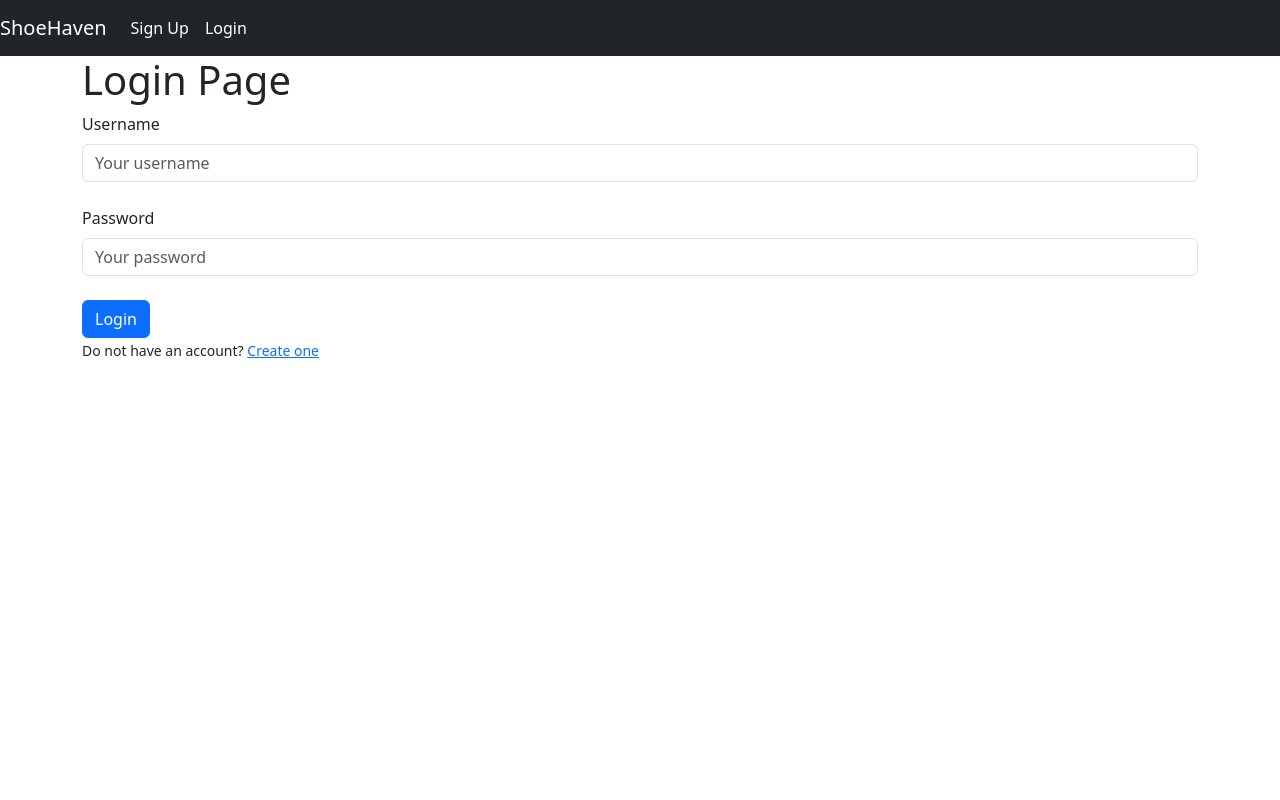
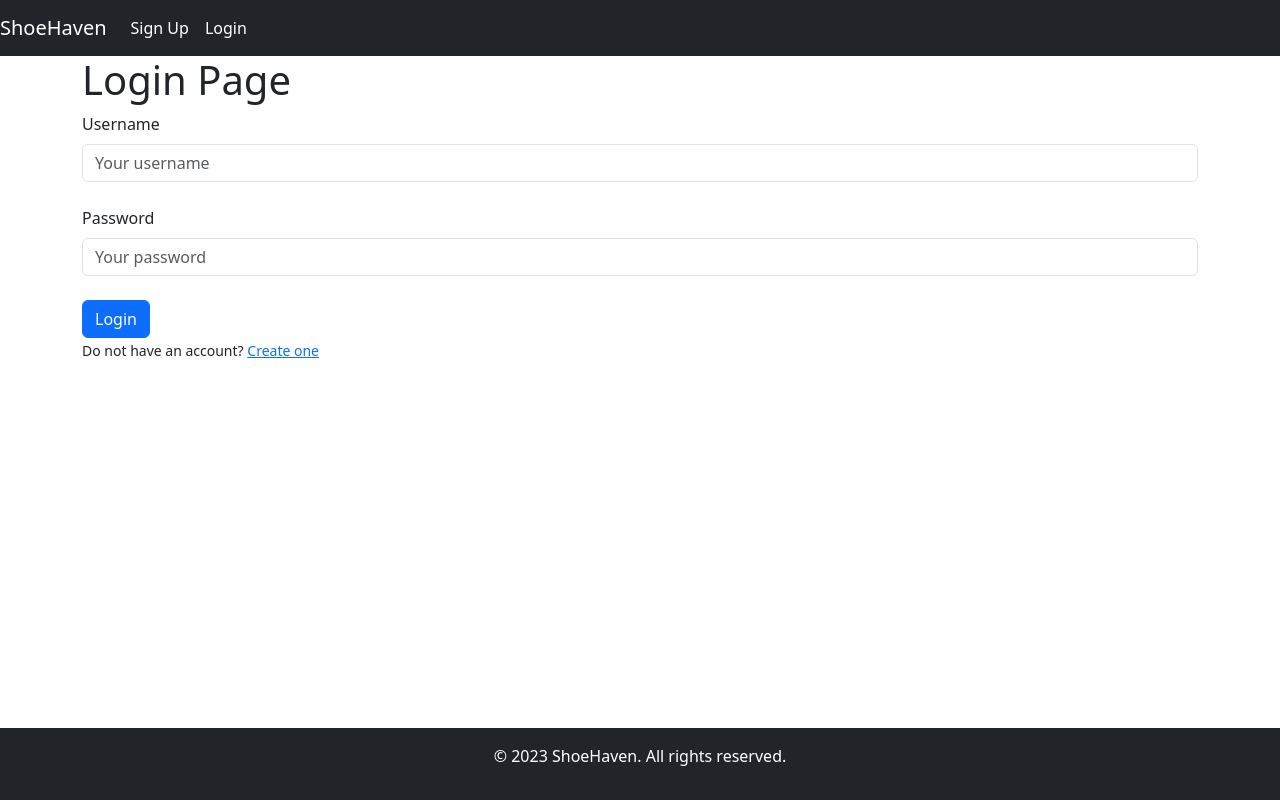
Before and after one commit to LandonCramer/ShoeHaven2.0, a React (Create React App) app in the folder client/: page /login in a window 1280 px wide. Built offline with nearby package versions, Linux system fonts and the light colour scheme; no server answers.

Commit message:
add footer

```diff
--- a/client/src/components/App.js
+++ b/client/src/components/App.js
@@ -2,7 +2,10 @@ import React, { useState, useEffect } from "react";
 import UserProvider  from '../Helpers/AuthProvider'
 import Router from '../Helpers/Router'
 import NavBar from '../components/Navbar';
-import './DarkMode.css'
+import Footer from './Footer'
+import '../styling/DarkMode.css'
+import '../styling/Footer.css'
+
 function App() {
 
     const [isDark, setIsDark] = useState(() => {
@@ -23,12 +26,15 @@ function App() {
     };
 
   return (
-     <UserProvider>
-       <NavBar toggleDarkMode={toggleDarkMode} />
-       <div className={`app-container ${isDark ? 'dark-mode' : ''}`}>
-                <Router />
-            </div>
-     </UserProvider>
+    <UserProvider>
+    <div className="main-container"> {/* Flex container */}
+        <NavBar toggleDarkMode={toggleDarkMode} />
+        <div className={`content ${isDark ? 'dark-mode' : ''}`}> {/* Content area */}
+            <Router />
+        </div>
+        <Footer />
+    </div>
+</UserProvider>
 
   );
 }
--- /dev/null
+++ b/client/src/components/Footer.js
@@ -0,0 +1,8 @@
+const Footer = () => {
+    return (
+        <footer className="bg-dark text-white text-center py-3">
+            <p>&copy; 2023 ShoeHaven. All rights reserved.</p>
+        </footer>
+    );
+}
+export default Footer;
--- a/client/src/components/DarkMode.css
+++ b/client/src/styling/DarkMode.css
@@ -25,5 +25,3 @@
     color: #ffffff; /* Light text for input fields */
     border-color: #444444; /* Slightly lighter border for input fields */
 }
-
-/* You can add more specific styles for other elements or classes in your application */
--- /dev/null
+++ b/client/src/styling/Footer.css
@@ -0,0 +1,10 @@
+/* In your main CSS file */
+.main-container {
+    display: flex;
+    flex-direction: column;
+    min-height: 100vh;
+}
+
+.content {
+    flex: 1;
+}
```
